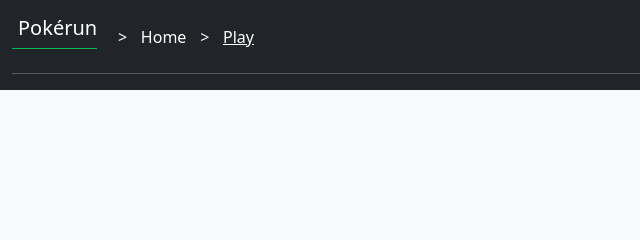
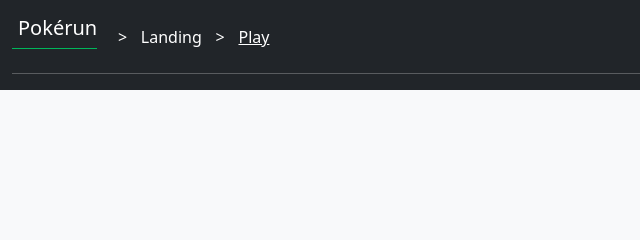
Before and after one commit to BrtWilson/startup240, a plain HTML site: page play.html in a window 1280 px wide. Shown: the top 240 px of the page, 0-640 px from the left. Drawn offline with nearby package versions, Linux system fonts and the light colour scheme.

Commit message:
play page differentiates between logged in and playing anonymously

```diff
--- /dev/null
+++ b/nav_auth.js
@@ -0,0 +1,10 @@
+
+
+let loggedIn = window.sessionStorage.getItem("loggedIn");
+
+if (loggedIn != "true") {
+    const homeLink = document.getElementById('home_nav');
+    homeLink.href = "index.html";
+    homeLink.textContent = "Landing";
+    //    window.location.href = "index.html";
+}
--- a/play.html
+++ b/play.html
@@ -36,7 +36,7 @@
                 <a class="navbar-brand" href="#">Pok&#xE9run</a>
                 <menu class="navbar-nav">
                     <li class="nav-item">>&nbsp;</li>
-                    <li class="nav-item"><a href="home.html">Home</a></li>
+                    <li class="nav-item"><a href="home.html" id="home_nav">Home</a></li>
                     <li class="nav-item">&nbsp;>&nbsp;</li>
                     <li class="nav-item" id="nav_active">Play</li>
                 </menu>
@@ -72,5 +72,7 @@
             </div>
         </footer>
 
+        <script src="nav_auth.js"></script>
+
     </body>
 </html>
```
